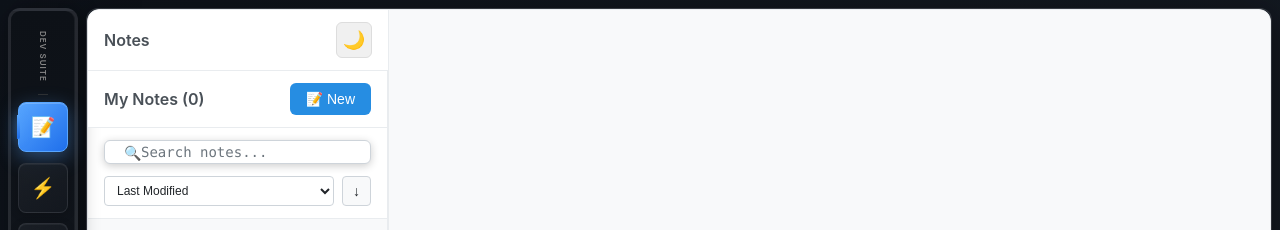
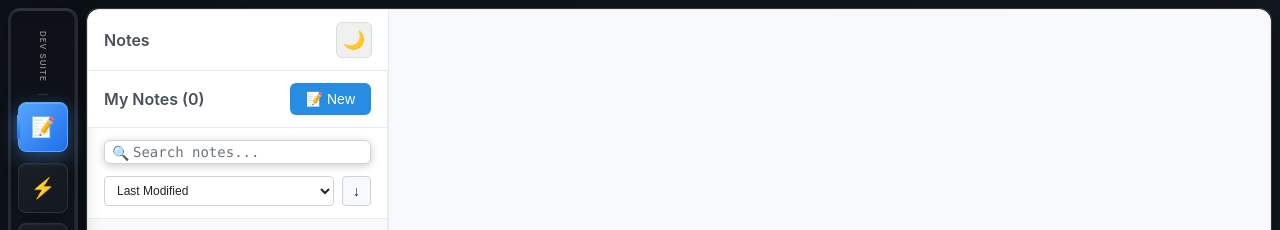
Before and after one commit to jaredmiller219/Productivity_Software, a React (Create React App) app: page / in a window 1280 px wide. Shown: the top 230 px of the page. Built offline with nearby package versions, Linux system fonts and the light colour scheme.

Commit message:
updated notes search

```diff
--- a/src/modules/Notes/components/NotesList.css
+++ b/src/modules/Notes/components/NotesList.css
@@ -47,7 +47,7 @@
 
 .notes-list-container .search-container .search-input {
   width: 100%;
-  padding: 8px 12px 8px 36px;
+  padding: 8px 36px 8px 28px;
   background: #ffffff !important;
   background-color: #ffffff !important;
   color: #212529 !important;
@@ -68,7 +68,8 @@
 
 .notes-list-container .search-icon {
   position: absolute;
-  left: 12px;
+  /* right: 12px; */
+  left: 0px;
   top: 50%;
   transform: translateY(-50%);
   color: #6c757d;
@@ -249,7 +250,7 @@
 }
 
 .right-panel-mode .notes-list-container .search-container .search-input {
-  padding: 6px 10px 6px 28px;
+  padding: 6px 28px 6px 10px;
   font-size: 12px;
 }
 
```
